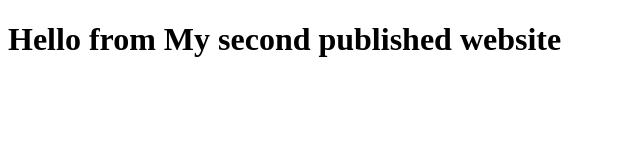
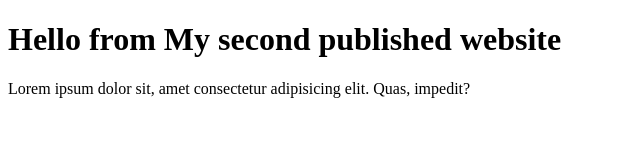
Before and after one commit to CristinaChifor/myNewProject2, a plain HTML site: page index.html in a window 1280 px wide. Shown: the whole page, without its empty margins (0-640 px from the left). Drawn offline with Linux system fonts and the light colour scheme.

Commit message:
add a paragraph

```diff
--- a/index.html
+++ b/index.html
@@ -8,6 +8,6 @@
 <body>
 
     <h1>Hello from My second published website</h1>
-
+    <p>Lorem ipsum dolor sit, amet consectetur adipisicing elit. Quas, impedit?</p>
 </body>
 </html>
```
